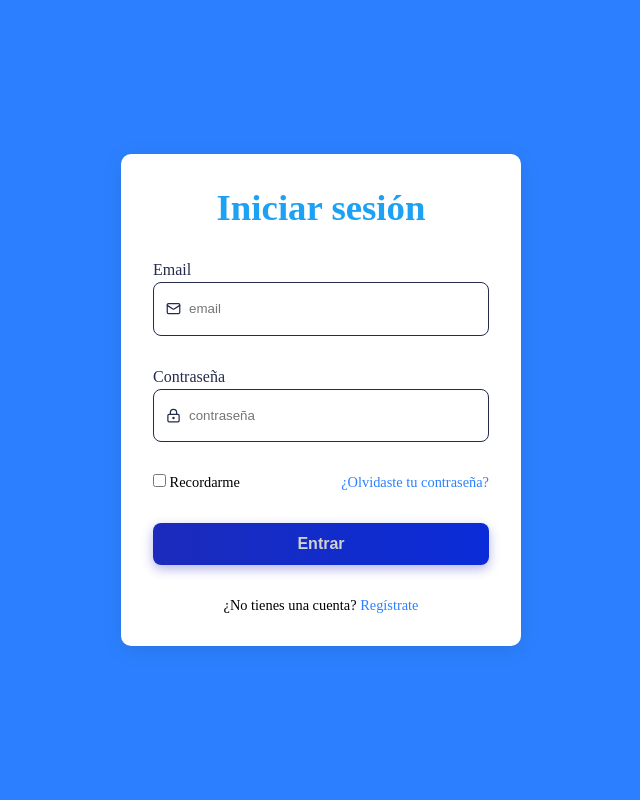
After one commit to rafael2025g/INET-proyecto, a PHP site: page /pages/login.html in a window 1280 px wide. The commit adds this page. Shown: the whole page, without its empty margins (319-959 px from the left). Run offline with PHP 8.4, Linux system fonts and the light colour scheme.

Commit message:
Agregue el apartado de login y register
diseñe la estructura del login y register agregando un diseño base, tambien hice algunos cambios en el index cambiando algunos detalles

```diff
--- /dev/null
+++ b/assets/css/login.css
@@ -0,0 +1,177 @@
+*{
+    margin: 0;
+    padding: 0;
+    box-sizing: border-box;
+}
+
+body {
+  height: 100vh;
+  display: flex;
+  justify-content: center;
+  align-items: center;
+  background-color: #2c80ff;
+}
+
+.login-container {
+  width: 100%;
+  max-width: 400px;
+  background-color: #fff;
+  border-radius: 10px;
+  padding: 2rem;
+  box-shadow: 0 4px 20px rgba(0,0,0,0.1);
+}
+
+.login-box{
+  width: 100%;
+  display: flex;
+  flex-direction: column;
+  gap: 1rem;
+}
+
+.login-box h2 {
+  margin-bottom: 1rem;
+  font-size: 2.3rem;
+  font-weight: bold;
+  color: #1da1f2;
+  text-align: center;
+}
+
+.input-container{
+  width: 100%;
+  display: flex;
+  flex-direction: column;
+  gap: 0.2rem;
+}
+
+.input-container label{
+    font-size: 1rem;
+    font-weight: medium;
+    color: #252b4b;
+}
+
+.input-group {
+  position: relative;
+  display: flex;
+  align-items: center;
+  gap: 0.5em;
+  margin-bottom: 1rem;
+  padding: 0.75rem;
+  color: #616161;
+  border: 1px solid #252b4b;
+  border-radius: 8px;
+  overflow: hidden;
+  transition: all 0.3s ease;
+}
+
+.input-group::before {
+  content: "";
+  position: absolute;
+  left: 0;
+  bottom: 0;
+  width: 0;
+  height: 2px;
+  background: linear-gradient(to right, #6940c9, #1da1f2);
+  transition: width 0.4s ease;
+}
+
+.input-group:focus-within::before {
+  width: 100%;
+}
+
+.input-group:hover {
+  border-color: #6940c9;
+  box-shadow: 0 0 8px rgba(101, 0, 184, 0.2);
+  transform: translateY(-2px);
+}
+
+
+.input-group:focus-within {
+    color: #fafafa;
+    border-color: #6940c9;
+    box-shadow: 0 0 12px rgba(101, 0, 184, 0.7);
+    transform: translateY(-2px);
+}
+
+.input-group input{
+  padding: 0.4rem 0;
+  resize: none;
+  color: #fafafa;
+  background: none;
+  border: none;
+  outline: none;
+}
+.input-group svg{
+  width: 15px;
+  height: 15px;
+  color: #252b4b;
+}
+
+.options {
+  display: flex;
+  justify-content: space-between;
+  align-items: center;
+  margin-bottom: 1rem;
+  font-size: 0.9rem;
+}
+
+.options a {
+  text-decoration: none;
+  color: #2c80ff;
+}
+
+.login-btn {
+  position: relative;
+  width: 100%;
+  padding: 0.75rem;
+  background: linear-gradient(to right, #1b2bbb, #0a2cd8);
+  color: #d1d1d1;
+  font-size: 16px;
+  font-weight: bold;
+  border: none;
+  border-radius: 8px;
+  box-shadow: 0 4px 12px rgba(0, 3, 184, 0.3);
+  cursor: pointer;
+  overflow: hidden;
+  transition: all 0.3s ease;
+  animation: fadeIn 0.8s ease-out;
+  animation-delay: 0.3s;
+  animation-fill-mode: both;
+}
+
+.login-btn::before{
+  content: "";
+  position: absolute;
+  top: 0;
+  left: -100%;
+  width: 100%;
+  height: 100%;
+  background: linear-gradient(
+    90deg,
+    rgba(255, 255, 255, 0) 0%,
+    rgba(255, 255, 255, 0.2) 50%,
+    rgba(255, 255, 255, 0) 100%
+  );
+  transition: left 0.7s ease;
+}
+.login-btn:hover::before{
+    left: 100%;
+}
+
+.login-btn:hover {
+  background-color: #dc2626;
+}
+
+.register-text {
+  text-align: center;
+  margin-top: 1rem;
+  font-size: 0.9rem;
+}
+
+.register-text a {
+  color: #2c80ff;
+  text-decoration: none;
+}
+
+.register-text a:hover {
+  text-decoration: underline;
+}
--- /dev/null
+++ b/pages/login.html
@@ -0,0 +1,42 @@
+<!DOCTYPE html>
+<html lang="en">
+<head>
+    <meta charset="UTF-8">
+    <meta name="viewport" content="width=device-width, initial-scale=1.0">
+    <link rel="stylesheet" href="../assets/css/login.css">
+    <title>Document</title>
+</head>
+<body>
+    <div class="login-container">
+    <form class="login-box">
+      <h2>Iniciar sesión</h2>
+      <div class="input-container">
+        <label for="email">Email</label>
+        <div class="input-group">
+            <svg xmlns="http://www.w3.org/2000/svg"  viewBox="0 0 24 24" fill="none" stroke="currentColor" stroke-width="2" stroke-linecap="round" stroke-linejoin="round" ><path d="m22 7-8.991 5.727a2 2 0 0 1-2.009 0L2 7"/><rect x="2" y="4" width="20" height="16" rx="2"/></svg>
+            <input type="email" id="email" placeholder="email" required>
+        </div>
+      </div>
+      <div class="input-container">
+        <label for="password">Contraseña</label>
+        <div class="input-group">
+          <svg xmlns="http://www.w3.org/2000/svg"  viewBox="0 0 24 24" fill="none" stroke="currentColor" stroke-width="2" stroke-linecap="round" stroke-linejoin="round" ><circle cx="12" cy="16" r="1"/><rect x="3" y="10" width="18" height="12" rx="2"/><path d="M7 10V7a5 5 0 0 1 10 0v3"/></svg>
+          <input type="password" id="password" placeholder="contraseña" required>
+        </div>
+      </div>
+      <div class="options">
+        <label><input type="checkbox"> Recordarme</label>
+        <a href="../pages/register.html">¿Olvidaste tu contraseña?</a>
+      </div>
+
+      <button type="submit" class="login-btn">
+        <i class="fas fa-arrow-right"></i> Entrar
+      </button>
+
+      <p class="register-text">
+        ¿No tienes una cuenta? <a href="./register.html">Regístrate</a>
+      </p>
+    </form>
+  </div>
+</body>
+</html>
```
Also changed, not shown: assets/css/register.css (added, +85 -0 lines), assets/css/style.css (+93 -79 lines), index.html (+12 -3 lines), pages/login.php (+28 -6 lines), pages/register.html (added, +62 -0 lines).
